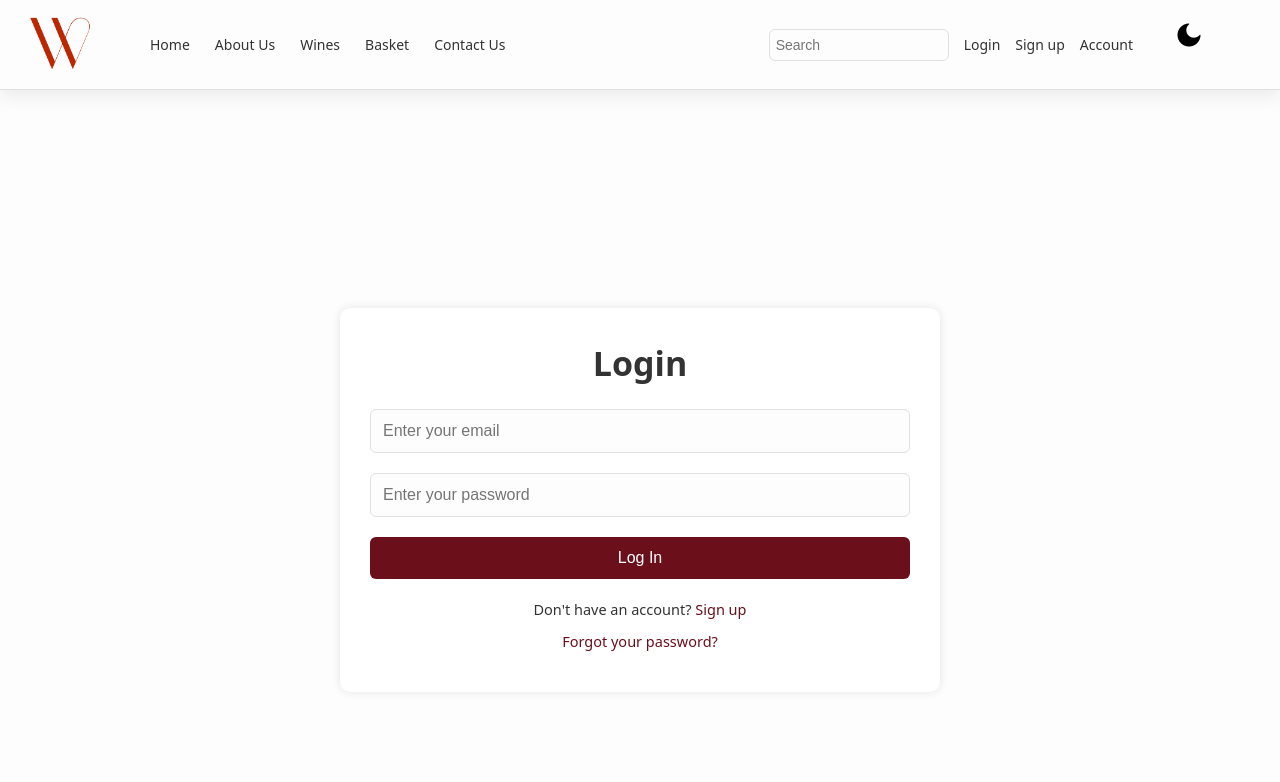
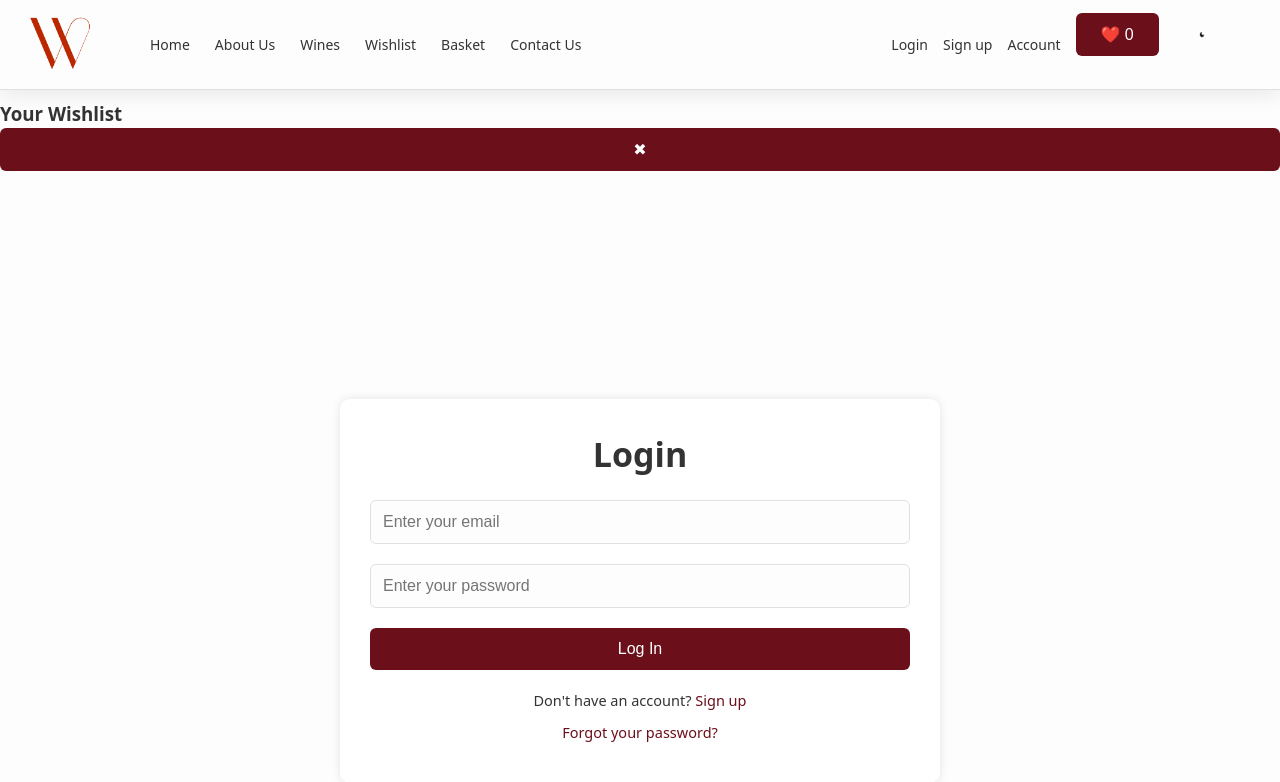
Before and after one commit to fjonasulaa/Group-15-, a PHP site: the page made by frontend/html/log-in.php in a window 1280 px wide. Shown: the top 782 px of the page. Run offline with PHP 8.4, Linux system fonts and the light colour scheme.

Commit message:
Update log-in.php

```diff
--- a/frontend/html/log-in.php
+++ b/frontend/html/log-in.php
@@ -174,26 +174,41 @@ if ($_SERVER['REQUEST_METHOD'] === 'POST') {
     <!-- NAVBAR -->
 <div class="navbar">
     <img src="../../images/icon.png" alt="Wine Exchange Logo">
+
     <div class="navbar-links">
         <a href="index.html">Home</a>
         <a href="about.html">About Us</a>
-            <a href="search.php">Wines</a>
+        <a href="wines.html">Wines</a>
+        <a href="wishlist.html">Wishlist</a>
         <a href="basket.php">Basket</a>
         <a href="contact-us.php">Contact Us</a>
     </div>
 
     <div class="navbar-right">
-            <form method="POST" action="search.php">
-                <input type="text" name="search" placeholder="Search">
-                <input type="hidden" name="submitted" value="true"/>
-            </form>
         <a href="log-in.php">Login</a>
         <a href="signup.php">Sign up</a>
         <a href="account.php">Account</a>
+
+        <!-- Wishlist Button -->
+        <button id="wishlist-toggle" class="wishlist-button">
+            ❤️ <span id="wishlist-count">0</span>
+        </button>
+
+        <!-- Dark Mode Button -->
         <button id="dark-mode" class="dark-mode-button">
             <img src="../../images/darkmode.png" alt="Dark Mode" />
         </button>
     </div>
+</div>
+
+<!-- Wishlist Sidebar -->
+<div id="wishlist-sidebar" class="wishlist-sidebar">
+    <div class="wishlist-header">
+        <h3>Your Wishlist</h3>
+        <button id="close-wishlist">✖</button>
+    </div>
+
+    <div id="wishlist-items"></div>
 </div>
 
     <!-- LOGIN FORM -->
```
Lines whose indentation alone changed are shown as unchanged.
